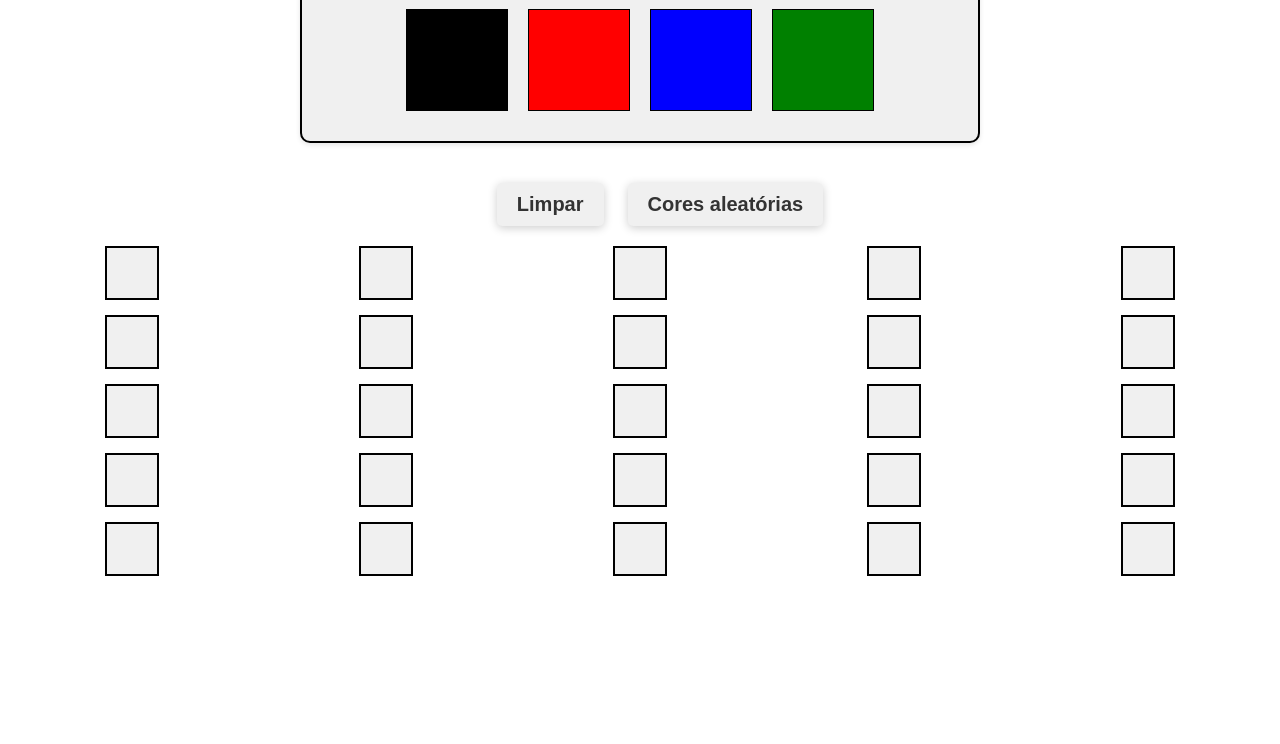
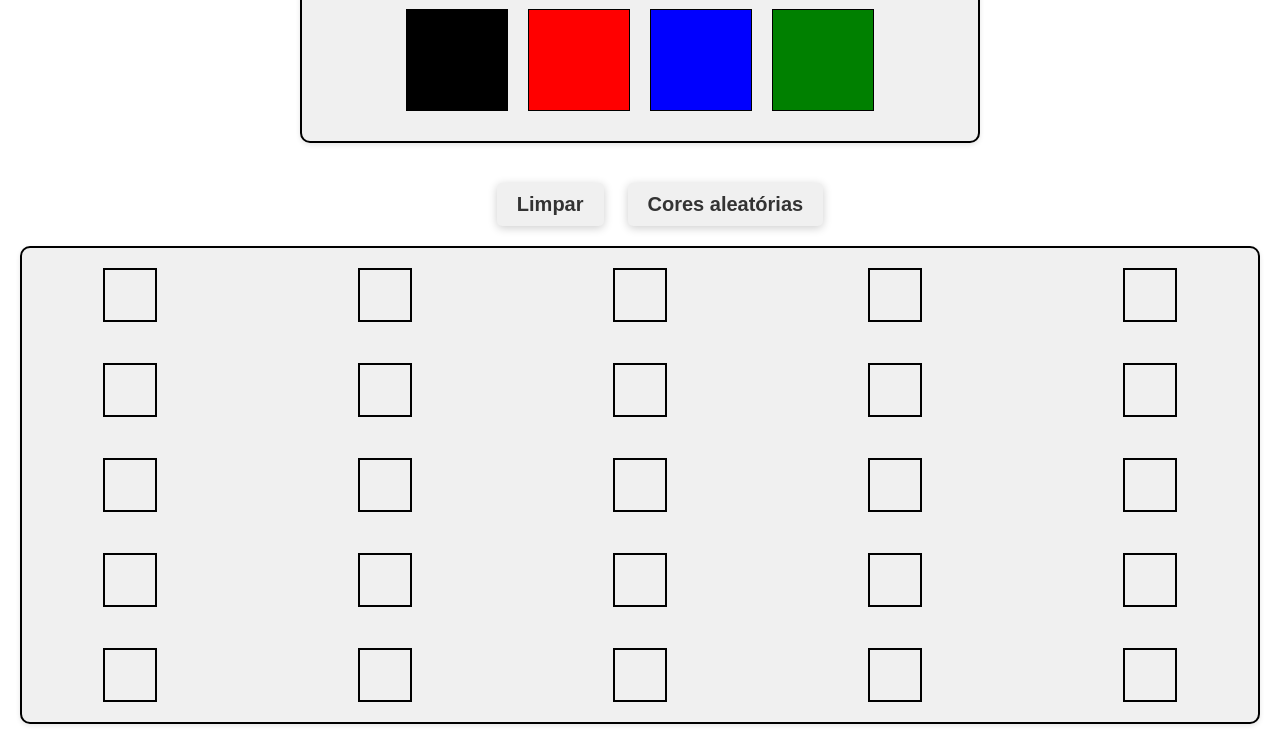
Before and after one commit to SamuelSfeir/pixels-art, a website: page index.html in a window 1280 px wide. Shown: the part 95-839 px from the top of the page. Before the commit the page ends 800 px from the top, so only its background shows below. Drawn offline with Linux system fonts and the light colour scheme.

Commit message:
Adiciona commit final

```diff
--- a/style.css
+++ b/style.css
@@ -78,10 +78,14 @@ header h1 {
     grid-template-columns: repeat(5, 1fr);
     grid-template-rows: repeat(5, 1fr);
     margin: 20px; /* Ajustei a margem para dar mais espaçamento ao redor do grid */
-    gap: 15px; /* Reduzindo o espaçamento entre os pixels */
+    gap: 1px; /* Reduzindo o espaçamento entre os pixels */
     justify-content: center;
     align-items: center;
-    grid-column-gap:initial;
+    column-gap: 1px;
+    border: 2px solid black;
+    border-radius: 10px;
+    background-color: #f0f0f0;
+    box-shadow: 0 2px 5px rgba(0, 0, 0, 0.1);
 }
 
 .pixel {
@@ -93,7 +97,10 @@ header h1 {
     font-weight: bold; /* Deixei o texto em negrito */
     margin-left: 100px;
     margin-right: 100px;
+    margin-top: 20px;
+    margin-bottom: 20px;
 }
+
 
 
 /* Ajusta a posição dos botões */
```
